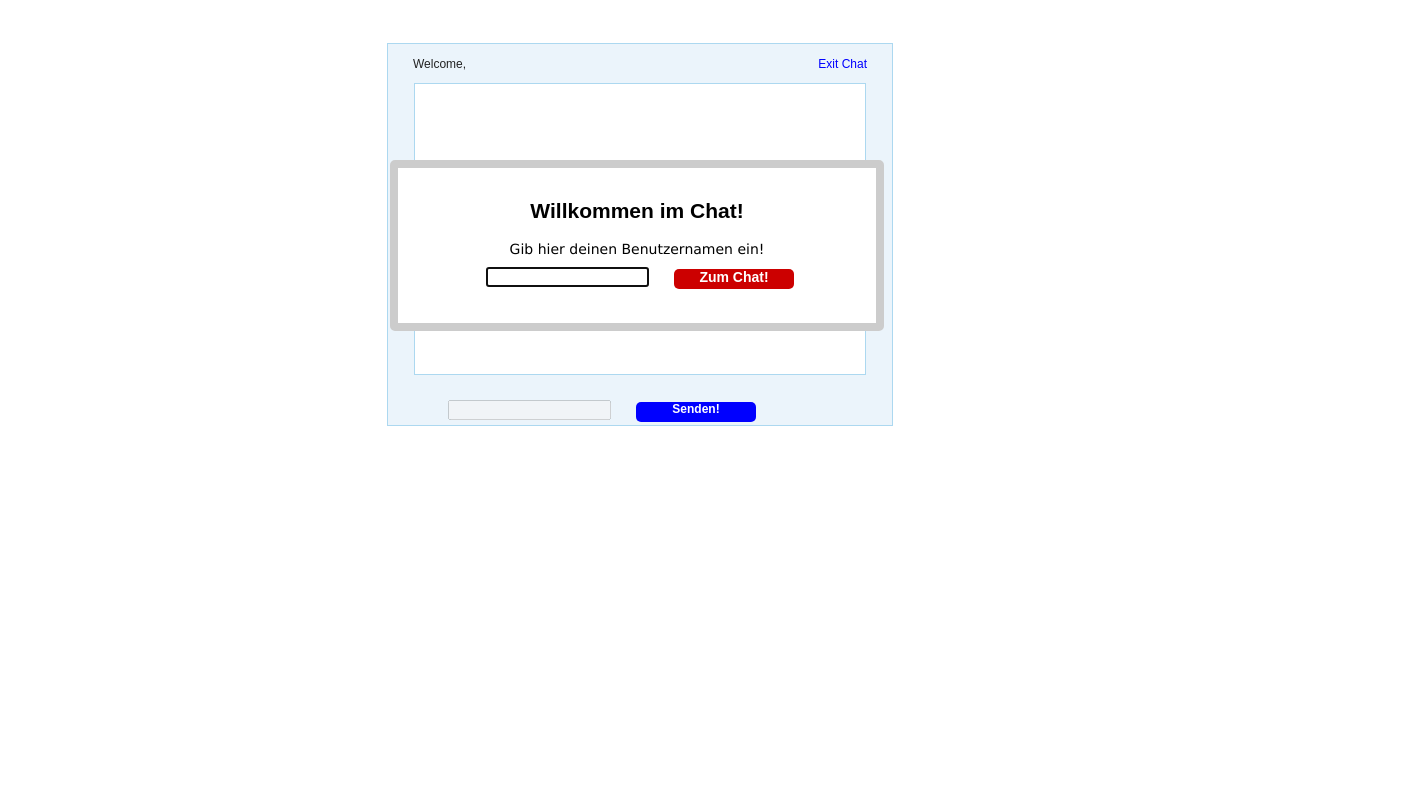
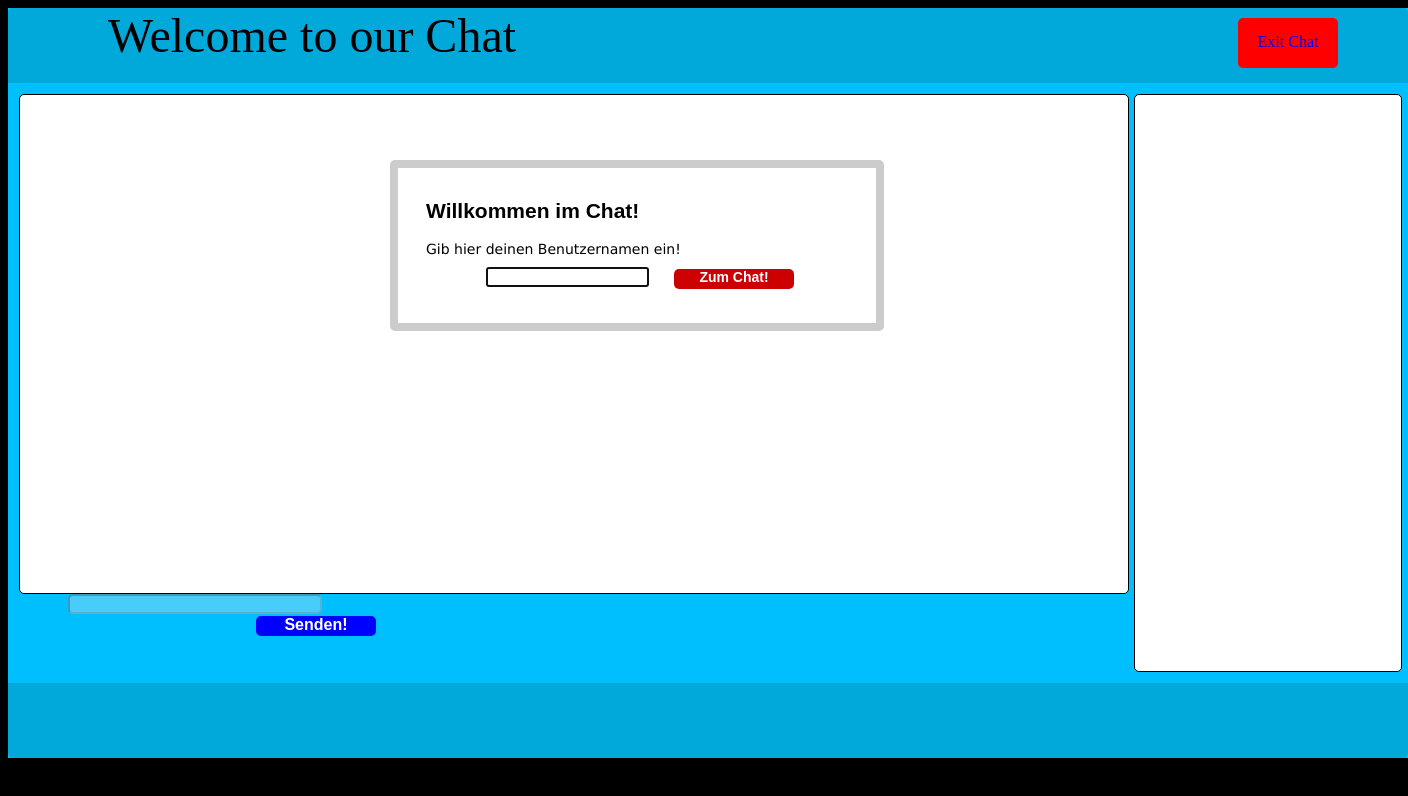
Before and after one commit to Nhyx3/chatapp, a website: page app/view/index.html in a window 1280 px wide. Shown: the whole page, 1408 px wide, since content can reach past the window. Drawn offline with Linux system fonts and the light colour scheme.

Commit message:
neues design zu eurem Chat

```diff
--- a/app/app.js
+++ b/app/app.js
@@ -12,6 +12,12 @@ app.get('/', function (req, res) {
 
 });
 
+app.get('/chatroom', function (req, res) {
+    var data = fs.readFileSync('./view/Chatroom.html').toString();
+    res.status(200).send(data);
+
+});
+
 var server = app.listen(3000, function () {
   var host = "localhost";
   var port = server.address().port;
--- a/app/static/css/Chatroom.css
+++ b/app/static/css/Chatroom.css
@@ -45,6 +45,7 @@ body {
 	width: 80%;
 	height: 80%;
 	float: left;
+	background-color: red;
 
 
 }
@@ -140,6 +141,22 @@ border-radius: 5px;
 	background-color: red;
 }
 
+#usermsg {
+    width:395px;
+    border:1px solid #ACD8F0; }
+
+#submit { width: 60px; }
+
+.error { color: #ff0000; }
+
+#menu { padding:12.5px 25px 12.5px 25px; }
+
+.welcome { float:left; }
+
+.logout { float:right; }
+
+.msgln { margin:0 0 2px 0; }
+
 #popup {
     /*display: none; */
     z-index: 2;
@@ -161,7 +178,7 @@ border-radius: 5px;
 }
 
 
-#buttonA {
+#button {
     display: inline-block;
     height:20px;
     width:120px;
--- a/app/static/css/style.css
+++ b/app/static/css/style.css
@@ -1,9 +1,10 @@
 /* CSS Document */
 body {
-    font:12px arial;
-    color: #222;
-    text-align:center;
-    padding:35px; }
+    text-align: left;
+    width :100%;
+    height: 100%;
+    background-color: black;
+}
 
 form, p, span {
     margin:0;
@@ -12,31 +13,45 @@ form, p, span {
 input { font:12px arial; }
 
 a {
-    color:#0000FF;
-    text-decoration:none; }
 
-    a:hover { text-decoration:underline; }
+    text-decoration:none;
+    padding-left: 16px;
+    padding-right: 16px;
+    padding-top: 16px;
+    padding-bottom: 16px; }
+
+    a:hover { text-decoration:none; }
 
 #wrapper, #loginform {
-    margin:0 auto;
-    padding-bottom:25px;
-    background:#EBF4FB;
-    width:504px;
-    border:1px solid #ACD8F0; }
+
+   width: 1400px;
+    height: 750px;
+    background-color: #00BFFF;
+    margin-left: auto;
+    margin-right: auto; }
 
 #loginform { padding-top:18px; }
 
     #loginform p { margin: 5px; }
 
+.chatfeld {
+
+    width: 80%;
+    height: 80%;
+    float: left;
+}
+
 #chatbox {
-    text-align:left;
-    margin:0 auto;
-    margin-bottom:25px;
-    padding:10px;
-    background:#fff;
-    height:270px;
-    width:430px;
-    border:1px solid #ACD8F0;
+    position: relative;
+    width: 98%;
+    height: 83%;
+    background-color: white;
+    margin-left: 1%;
+    margin-top: 1%;
+    margin-right: 1%;
+    border-radius: 5px;
+    border: 1px solid black;
+    padding-left: 10px;
     overflow:auto; }
 
 #usermsg {
@@ -47,11 +62,31 @@ a {
 
 .error { color: #ff0000; }
 
-#menu { padding:12.5px 25px 12.5px 25px; }
+#menu { margin-left: auto;
+    margin-right: auto;
+    width: 1400px;
+    height: 10%;
+    position: relative;
+    background-color: #01A9DB;
+    text-align: center;
+    border-top-right-radius: 5px;
+    border-top-left-radius: 5px; }
 
-.welcome { float:left; }
+.welcome {
+float: left;
+font-size: 3em;
+margin-left: 100px;
+margin-bottom: 20px;}
 
-.logout { float:right; }
+.logout { text-align: center;
+        text-decoration: none;
+        font-color: solid black;
+        margin-top: 15px;
+ }
+
+ .logout:hover{
+    text-decoration: blink;
+ }
 
 .msgln { margin:0 0 2px 0; }
 
@@ -137,3 +172,55 @@ form {
     margin-left: 25px;
 
 }
+
+#message{
+    display: inline-block;
+    width: 80%;
+    max-width: 80%;
+    max-height: 47px;
+    margin-left: ;
+    margin-top: ;
+    border-radius: 5px;
+}
+
+.userliste {
+    width: 20%;
+    height: 80%;
+    float:right;
+
+}
+
+.users {
+    width: 95%;
+    height: 96%;
+    background-color: white;
+    margin-left: 2%;
+    margin-top: 4%;
+    border-radius: 5px;
+    border: 1px solid black;
+}
+
+.fusszeile {
+    width: 100%;
+    height: 10%;
+    background-color: #01A9DB;
+    clear: both;
+    border-bottom-right-radius:  5px;
+    border-bottom-left-radius: 5px;
+
+
+}
+
+.exitDiv{
+    float: right;
+    width: 100px;
+    height: 50px;
+    margin-top: 10px;
+    margin-bottom: auto;
+    margin-right: 5%;
+    background-color: red;
+    border-radius: 5px;
+    text-align: center;
+
+
+}
--- a/app/view/index.html
+++ b/app/view/index.html
@@ -5,8 +5,9 @@
 <link type="text/css" rel="stylesheet" href="/css/style.css" />
 </head>
 <body>
+
     <dialog open id="dialog">
-
+        <div id="popup">
             <div id="popup_inhalt">
                 <h2>Willkommen im Chat!</h2>
                 <p id="dialogtext"> Gib hier deinen Benutzernamen ein! </p>
@@ -16,23 +17,43 @@
             </form>
 
         </div>
-
+    </div>
 
     </dialog>
 
+
     <div id="wrapper">
-        <div id="menu">
-            <p class="welcome">Welcome, <b></b></p>
+
+         <div id="menu">
+            <p class="welcome">Welcome to our Chat  <b></b></p>
+            <div class="exitDiv">
             <p class="logout"><a id="exit" href="#">Exit Chat</a></p>
+            </div>
             <div style="clear:both"></div>
         </div>
 
-        <div id="chatbox"></div>
+        <div class="chatfeld">
+            <div id="chatbox"></div>
 
-        <form id="löschen">
-            <input type="text" id="message"/> <div id="senden"><p> Senden!</p></div>
-        </form>
+            <form id="löschen">
+                <input type="text" id="message"/> <div id="senden"><p> Senden!</p></div>
+            </form>
+        </div>
+
+        <div class="userliste">
+            <div class="users">
+
+            </div>
+        </div>
+
+        <div class="fusszeile">
+        </div>
     </div>
+
+
+
+
+
     <script type="text/javascript" src="/js/jquery-2.1.3.min.js"></script>
     <script language="javascript" type="text/javascript" src="/js/script.js"></script>
 </body>
```
Also changed, not shown: app/static/js/Chatroom.js (+60 -2 lines), app/view/Chatroom.html (+21 -12 lines).
